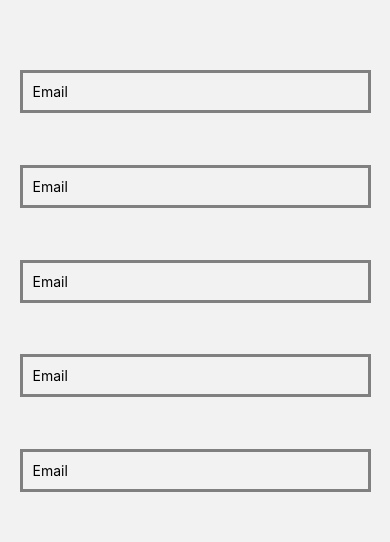
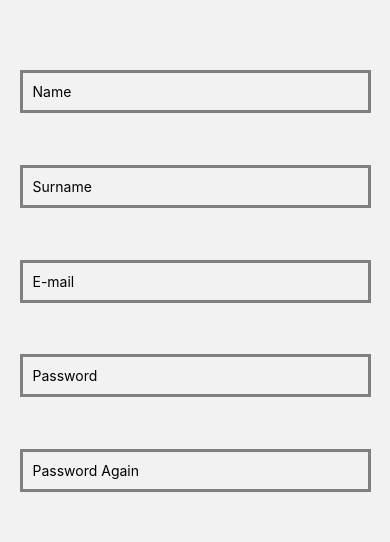
Before and after one commit to Yigit-Yeler/D-Ev-ret, a React Native app: screen /SignUp in a window 390 px wide. Shown: the part 222-764 px from the top of the page. Built offline with nearby package versions, Linux system fonts and the light colour scheme.

Commit message:
Screens :: added signup screen logic

```diff
--- a/src/screens/SignUp.js
+++ b/src/screens/SignUp.js
@@ -1,7 +1,14 @@
 import { View, Text, TextInput, TouchableOpacity } from 'react-native'
-import React from 'react'
+import React, { useState } from 'react'
 import { signUp } from '../styles/signUpStyles'
 const SignUp = () => {
+
+    const [name, setName] = useState('')
+    const [surname, setSurname] = useState('')
+    const [email, setEmail] = useState('')
+    const [password, setPassword] = useState('')
+    const [rePassword, setRePassword] = useState('')
+
     return (
         <View style={signUp.main}>
             <View style={signUp.logo}>
@@ -9,11 +16,31 @@ const SignUp = () => {
             </View>
 
             <View style={signUp.textInputView}>
-                <TextInput placeholder='Email' style={signUp.textInput} />
-                <TextInput placeholder='Email' style={signUp.textInput} />
-                <TextInput placeholder='Email' style={signUp.textInput} />
-                <TextInput placeholder='Email' style={signUp.textInput} />
-                <TextInput placeholder='Email' style={signUp.textInput} />
+                <TextInput
+                    placeholder='Name'
+                    style={signUp.textInput}
+                    onChangeText={(text) => { setName(text) }}
+                />
+                <TextInput
+                    placeholder='Surname'
+                    style={signUp.textInput}
+                    onChangeText={(text) => { setSurname(text) }}
+                />
+                <TextInput
+                    placeholder='E-mail'
+                    style={signUp.textInput}
+                    onChangeText={(text) => { setEmail(text) }}
+                />
+                <TextInput
+                    placeholder='Password'
+                    style={signUp.textInput}
+                    onChangeText={(text) => { setPassword(text) }}
+                />
+                <TextInput
+                    placeholder='Password Again'
+                    style={signUp.textInput}
+                    onChangeText={(text) => { setRePassword(text) }}
+                />
             </View>
 
             <View style={signUp.signUpView}>
```
